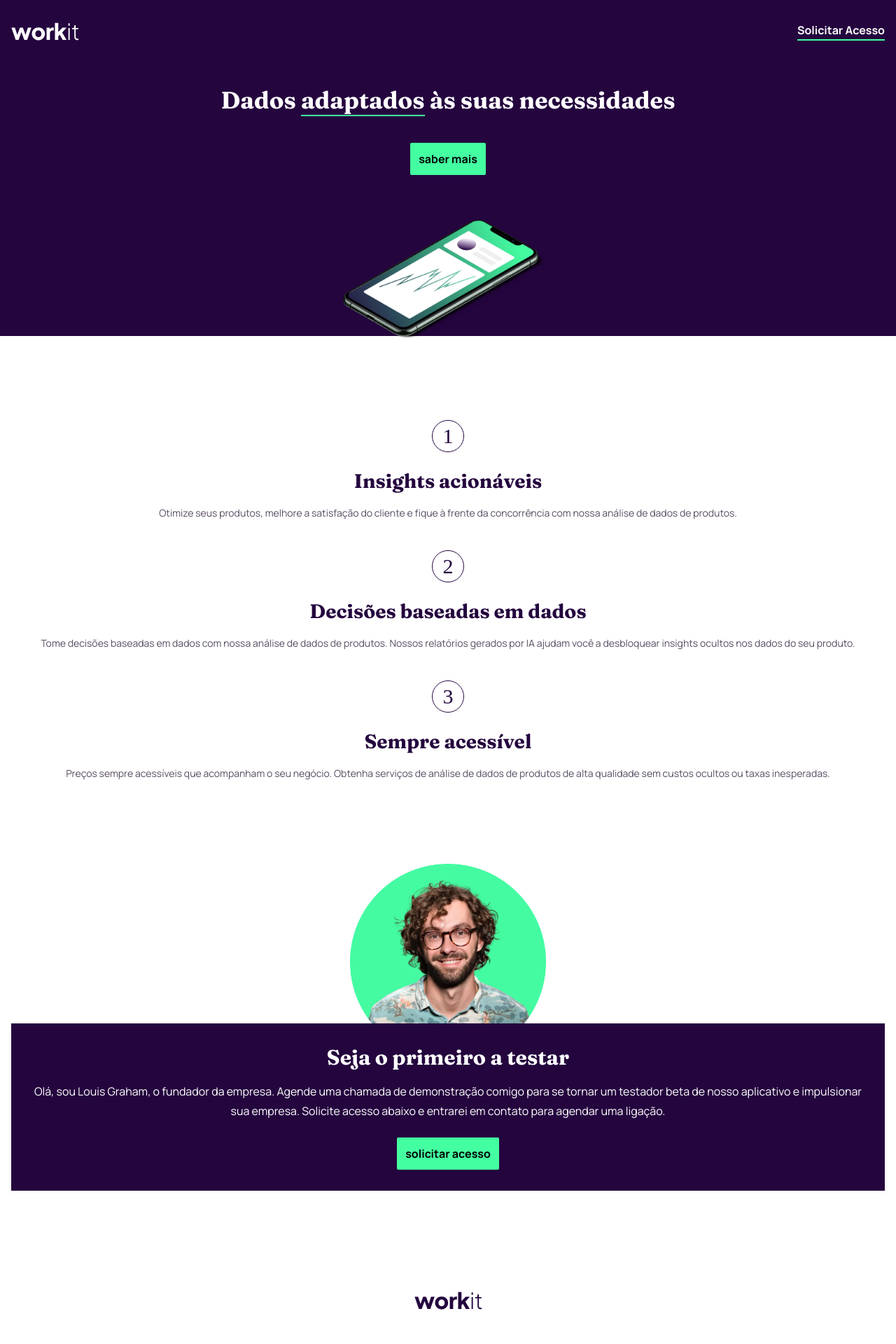
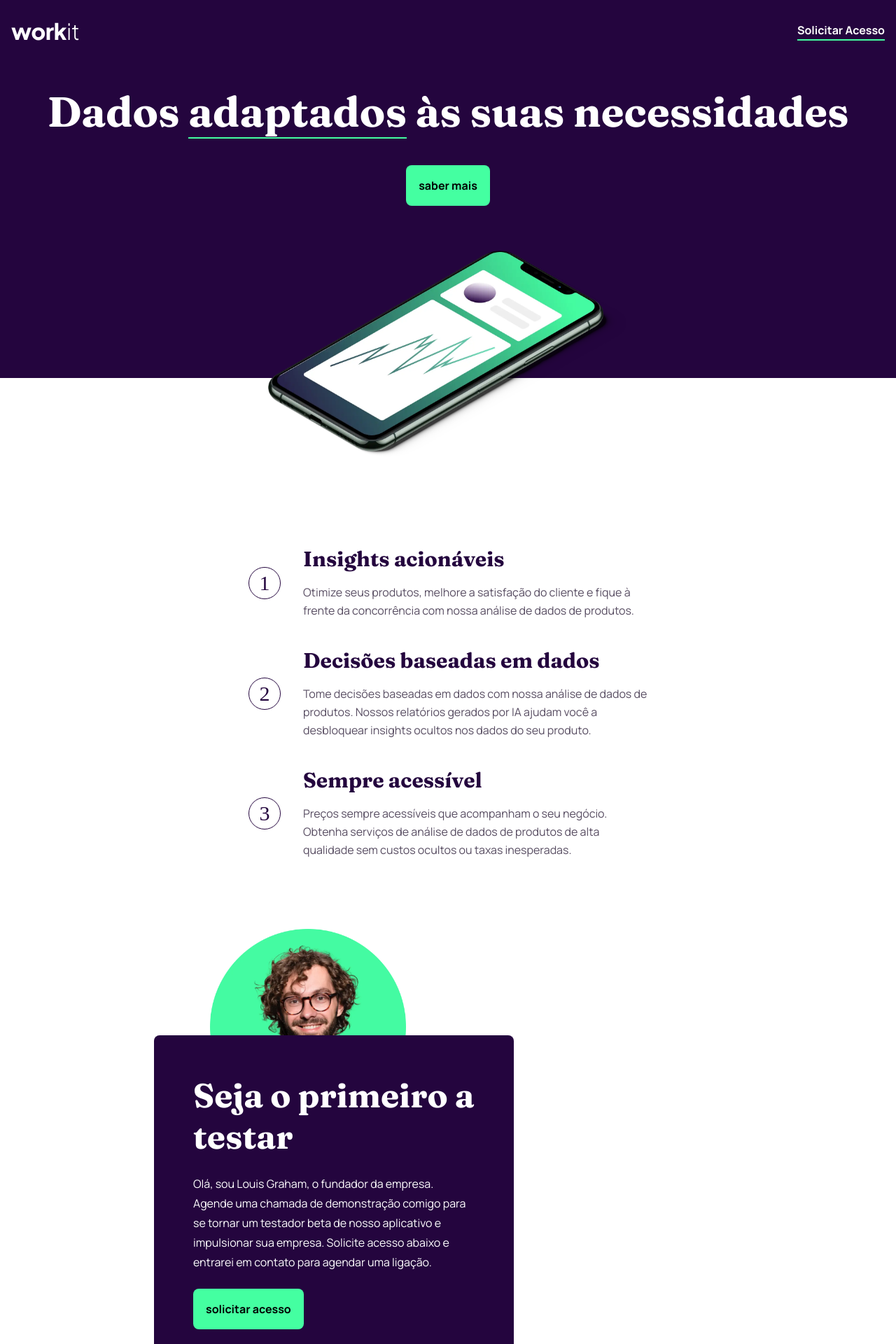
Before and after one commit to Dev-JoaoVictor/workit, a React (Vite) app: page / in a window 1280 px wide. Shown: the top 1920 px of the page at 70% size. Built offline with nearby package versions, Linux system fonts and the light colour scheme.

Commit message:
feat: adiciona responsividade para dispositivos com telas 768px

```diff
--- a/src/components/Button/styles.js
+++ b/src/components/Button/styles.js
@@ -2,10 +2,10 @@ import styled from 'styled-components';
 
 export const Container = styled.button`
   background-color: ${({ theme }) => theme.COLORS.GREEN};
-  padding: 1.2rem;
+  padding: 1.8rem;
   border: none;
   font-family: ${({ theme }) => theme.FONTS.SECONDARY};
   font-weight: bold;
   font-size: 1.6rem;
-  border-radius: 2px;
+  border-radius: 8px;
 `;
--- a/src/components/Service/styles.js
+++ b/src/components/Service/styles.js
@@ -35,4 +35,27 @@ export const Container = styled.section`
 
     }
   }
+
+  @media screen and (min-width: 768px) {
+    gap: 3.2rem;
+    width: 57rem;
+    flex-direction: row;
+
+    > span {
+      padding: 2rem;
+    }
+
+    > div {
+      text-align: left;
+
+      h2 {
+        font-size: 3rem;
+        margin-top: 0;
+      }
+
+      p{
+        font-size: 1.6rem;
+      }
+    }
+  }
 `;
--- a/src/page/Home/styles.js
+++ b/src/page/Home/styles.js
@@ -45,6 +45,25 @@ export const Header = styled.header`
     align-self: center;
     width: 30rem;
   }
+
+  @media screen and (min-width: 768px){
+
+    height: 54rem;
+
+    section {
+      display: flex;
+      align-items: center;
+      flex-direction:column;
+
+      h1 {
+        font-size: 6rem;
+      }
+    }
+
+    > img {
+      width: 51.4rem;
+    }
+  }
 `;
 
 export const Services = styled.section`
@@ -54,6 +73,11 @@ export const Services = styled.section`
 
   padding: 0 1.6rem;
   margin-top: 12rem;
+
+  @media screen and (min-width: 768px){
+    margin-top: 24rem;
+    align-items: center;
+  }
 `;
 
 export const Message = styled.section`
@@ -70,6 +94,7 @@ export const Message = styled.section`
     padding: 3rem;
     color: ${({ theme }) => theme.COLORS.WHITE_100};
     background-color: ${({ theme }) => theme.COLORS.PURPLE_200};
+    border-radius: 8px;
 
     position:relative;
     top: -54px;
@@ -84,6 +109,32 @@ export const Message = styled.section`
       font-family: ${({ theme }) => theme.FONTS.SECONDARY};
       line-height: 2.8rem;
       margin: 1.6rem 0 2.4rem;
+    }
+  }
+
+  @media screen and (min-width: 768px) {
+    padding: 0 4rem;
+
+    > img {
+      position: relative;
+      left: -200px;
+    }
+
+    > div {
+      width: 51.4rem;
+      top: -130px;
+      right: -180px;
+      text-align: left;
+
+      padding: 5.6rem;
+
+      h3 {
+        font-size: 4.8rem;
+      }
+
+      p {
+        margin: 2.4rem 0;
+      }
     }
   }
 `;
```
Also changed, not shown: src/page/Home/index.jsx (line endings or trailing spaces).
